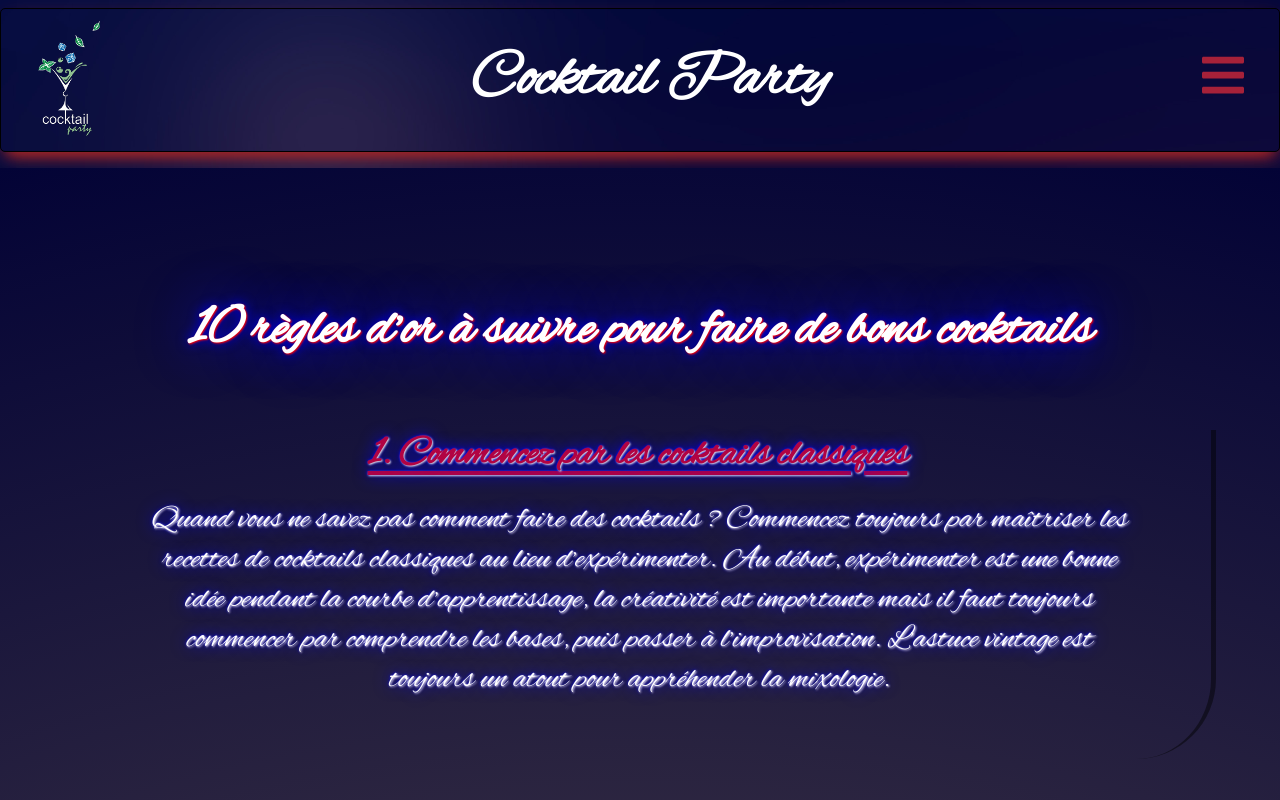
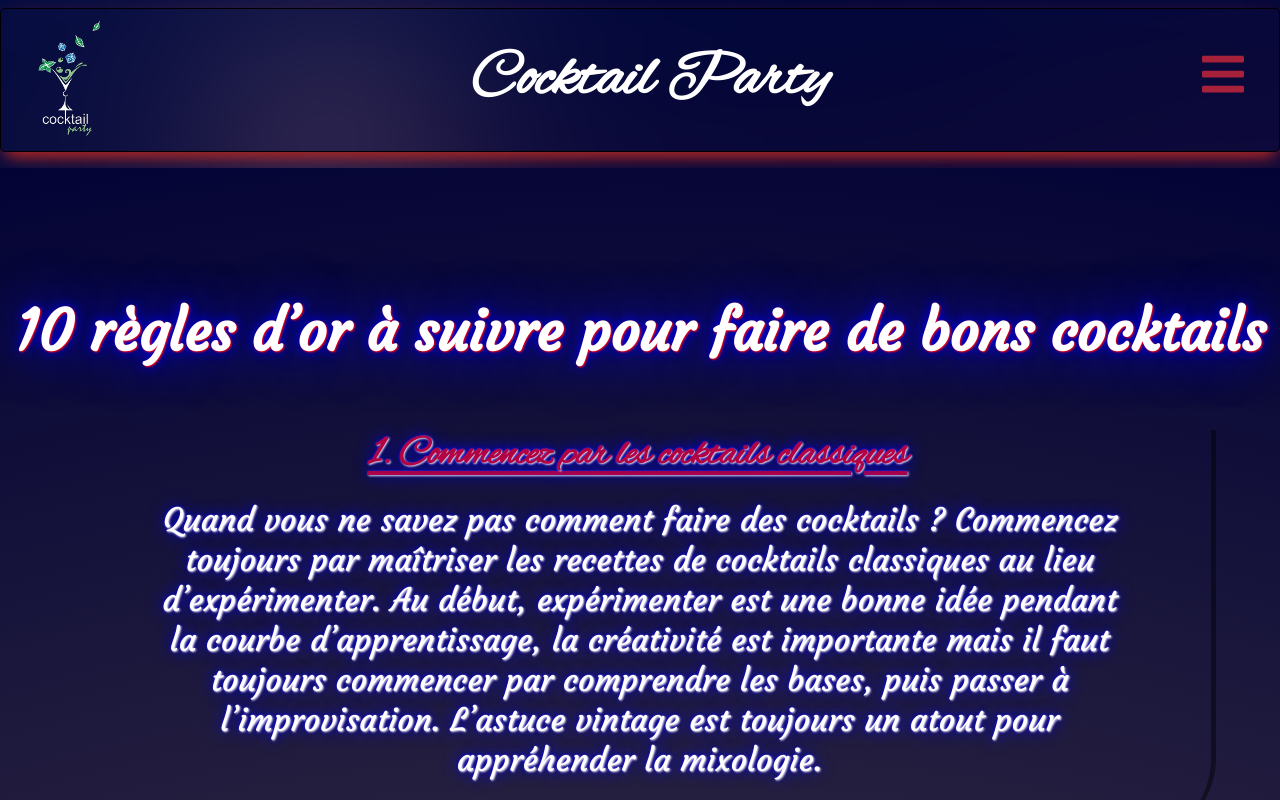
Before and after one commit to WildCodeSchool/2022-09-JS-Marseille-SNCF-P2-CocktailParty, a React (Create React App) app in the folder cocktailparty/: page /Conseils in a window 1280 px wide. Shown: the top 800 px of the page. Built offline with nearby package versions, Linux system fonts and the light colour scheme.

Commit message:
add new font familly

```diff
--- a/cocktailparty/src/App.css
+++ b/cocktailparty/src/App.css
@@ -1,3 +1,16 @@
+
+@import url('https://fonts.googleapis.com/css2?family=Courgette&family=Dancing+Script&family=Pacifico&family=Satisfy&display=swap');
+
+/* font-family: 'Courgette', cursive;
+font-family: 'Dancing Script', cursive;
+font-family: 'Pacifico', cursive;
+font-family: 'Satisfy', cursive; */
+
+*{
+    font-family: 'Courgette', cursive;
+}
+
+
 body {
   text-align: center;
   background-image: url(./images/night-sunset.jpg);
--- a/cocktailparty/src/components/CocktailCard/style.css
+++ b/cocktailparty/src/components/CocktailCard/style.css
@@ -30,7 +30,7 @@
 .cocktail-footer p {
   margin-bottom: 0.5rem;
   font-size: 1.2vw;
-  font-family: sans-serif;
+  font-family: 'Courgette', cursive;
 }
 .cocktail-footer p {
   margin-bottom: 0.5rem;
--- a/cocktailparty/src/components/CocktailList/style.css
+++ b/cocktailparty/src/components/CocktailList/style.css
@@ -12,7 +12,9 @@
     rgb(38, 24, 195)
   );
   color: white;
-  margin-top: 5rem;
+  margin: 1rem;
+margin-top: 5rem;
+
 }
 
 .cocktaillist img{
@@ -28,6 +30,7 @@
 .cocktail-footer p {
   margin-bottom: 0.3rem;
   font-size: 1vw;
+  font-family: 'Courgette', cursive;
 }
 .cocktail-footer p {
   margin-bottom: 0.5rem;
--- a/cocktailparty/src/routes/barman.css
+++ b/cocktailparty/src/routes/barman.css
@@ -33,5 +33,5 @@
   margin-top: 2vw;
   font-size: 2vw;
   text-decoration: none;
-  font-family: sans-serif;
+  font-family: 'Courgette', cursive;
 }
--- a/cocktailparty/src/routes/conseils.css
+++ b/cocktailparty/src/routes/conseils.css
@@ -2,7 +2,7 @@
     padding-top: 10%;
     /* color: rgb(177, 3, 67); */
     font-size: 3.5rem;
-    font-family: "Alex brush", sans-serif;
+   font-family: 'Courgette', cursive;
     text-shadow: 1px 1px 2px red, 0 0 1em blue, 0 0 0.2em blue;
 
 }
@@ -30,7 +30,7 @@ p {
     padding: 2%;
     text-align: center;
     font-size: 2rem;
-    font-family: "Alex Brush";
+    font-family: 'Courgette', cursive;
 
 }
 
```
